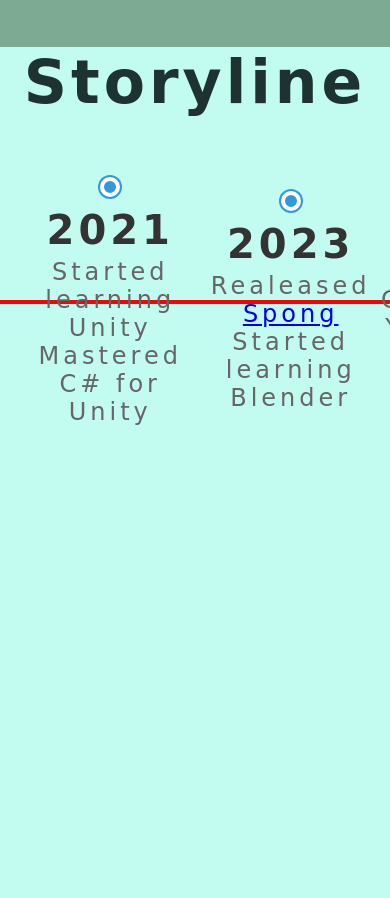
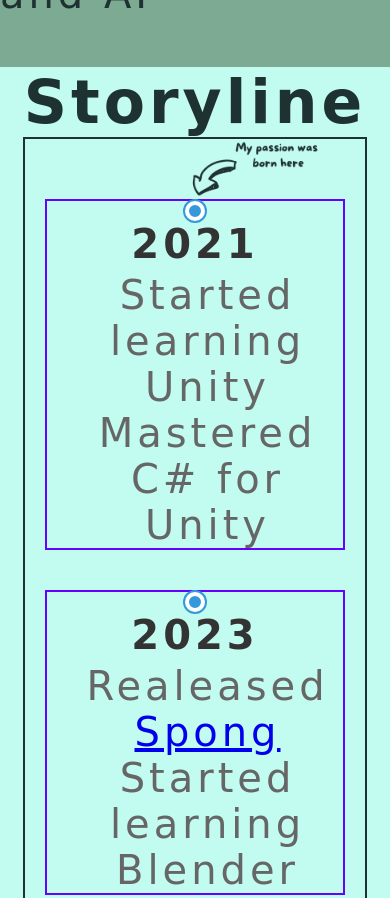
Before and after one commit to GabriGua/PPortfolio, a plain HTML site: page index.html in a window 390 px wide. Shown: the part 915-1813 px from the top of the page. Before the commit the page ends 1401 px from the top, so only its background shows below. Drawn offline with Linux system fonts and the light colour scheme; a web font is replaced by a local one.

Commit message:
Adjusted the image along all the media queries. Added also the border for developmental reasons

```diff
--- a/index.html
+++ b/index.html
@@ -23,11 +23,12 @@
 
            <div class = "center-div">
                <h1 align = "center">Storyline</h1>
-               <img src = "https://raw.githubusercontent.com/GabriGua/PPortfolio/refs/heads/main/Resources/My_passion_was_born_here-removebg-preview.png" class="passion-image" align = left>
 
                <div class="timeline-container">
                 <div class="timeline">
                   <div class="timeline-point">
+                    <img src = "https://raw.githubusercontent.com/GabriGua/PPortfolio/refs/heads/main/Resources/My_passion_was_born_here-removebg-preview.png" class="passion-image" align = left>
+
                     <div class="point"></div>
                     <div class="date">2021</div>
                     <div class="desc">Started learning Unity<br> Mastered C# for Unity</div>
--- a/style.css
+++ b/style.css
@@ -3,6 +3,79 @@
     padding: 0;
     box-sizing: border-box;
   }
+
+  @media(max-width: 600px) {
+    .timeline-section{
+      display: flex;
+      width: 100%;
+      justify-content: center;
+      align-items: center;
+      background-color: #C2FBEF;
+  }
+    .timeline {
+        flex-direction: column;
+        align-items: center;
+      }
+
+      .timeline::before {
+        display: none;
+      }
+
+      .timeline-point {
+        margin-bottom: 40px;
+      }
+
+      .point {
+        margin-left: 0;
+      }
+
+      .date {
+        margin-left: 0;
+      }
+
+      .desc {
+        margin-left: 0;
+      }
+
+      .passion-image {
+        width: 150px;
+        height: 150px;
+        position:fixed;
+
+
+    }
+    }
+    @media (max-width: 1980px) {
+        .rounded-image {
+            width: 150px;
+            height: 150px;
+        }
+        .passion-image {
+            width: 150px;
+            height: 150px;
+            margin-top: -40px;
+            margin-left: 150px;
+        }
+        .timeline-section{
+          display: flex;
+          width: 100%;
+          flex-wrap: wrap;
+          background-color: #C2FBEF;
+      }
+    }
+
+    @media (max-width: 2480px)
+    {
+      .passion-image {
+        width: 200px;
+        height: 200px;
+        position: absolute;
+        top: -120px;
+        left: 115px;
+        z-index: 1;
+        pointer-events: none; /* opzionale: evita che l'immagine blocchi click sotto */
+      }
+    }
 body{
     background-color: #C2FBEF;
     color: #1E3231;
@@ -26,17 +99,17 @@ img
     display: flex;
     justify-content: flex-end;
     margin-right: 40px;
-    margin-top: 20px;
+    margin-top: 40px;
     object-fit: cover; /* Serve per non deformare l'immagine */
 }
 
 .passion-image {
     width: 200px;
     height: 200px;
-    position: absolute; /* <-- questa è la chiave */
-    top: 270px;           /* distanza dall’alto */
-    left: 110px;         /* distanza da sinistra */
-    z-index: 2;
+    position: absolute;
+    top: -80px;
+    left: -40px;
+    z-index: 1;
     pointer-events: none; /* opzionale: evita che l'immagine blocchi click sotto */
   }
 
@@ -52,40 +125,38 @@ img
 }
 
 .timeline-section{
-    display: block;
+    display: flex;
     width: 100%;
-
+    justify-content: center;
+  align-items: center;
     background-color: #C2FBEF;
 }
 .timeline-container {
-    width: 100%;
-    overflow-x: auto;
-    z-index: 1;
-  }
+  width: 100%;
+  border: 2px solid #1E3231; /* Spessore + stile + colore */
+  display: flex;
+  justify-content: center;
+  align-items: center;
+  z-index: 1;
+}
 
   .timeline {
     display: flex;
     position: relative;
-    justify-content: space-between;
+
     align-items: center;
     padding: 60px 20px;
-    min-width: 800px;
+
     z-index: 1;
   }
 
-  .timeline::before {
-    content: '';
-    position: absolute;
-    top: 50%;
-    left: 0;
-    height: 4px;
-    width: 100%;
-    background-color: #ff0000;
-    transform: translateY(-50%);
-    z-index: 0;
-  }
 
   .timeline-point {
+    border: 2px solid #6600ff; /* Spessore + stile + colore */
+    width: 300px;
+    height: 280px;
+    flex-wrap: wrap;
+    flex-grow: calc();
     position: relative;
     text-align: center;
     flex: 1;
@@ -99,22 +170,27 @@ img
     border: 4px solid white;
     box-shadow: 0 0 0 2px #3498db;
     margin: 0 auto;
-    position: relative;
+    display: flex;
+    justify-content: center;
+    align-items: center;
     z-index: 1;
   }
 
   .date {
-
+    position: relative;
+    margin-left: 3px;
     margin-top: 10px;
     font-weight: bold;
     color: #333;
     z-index: 1;
-
+    margin: 0 auto;
   }
 
   .desc {
+    position: relative;
+    margin-left: 25px;
     margin-top: 5px;
-    font-size: 24px;
+    font-size: 1em;
     color: #666;
     z-index: 1;
 
```
